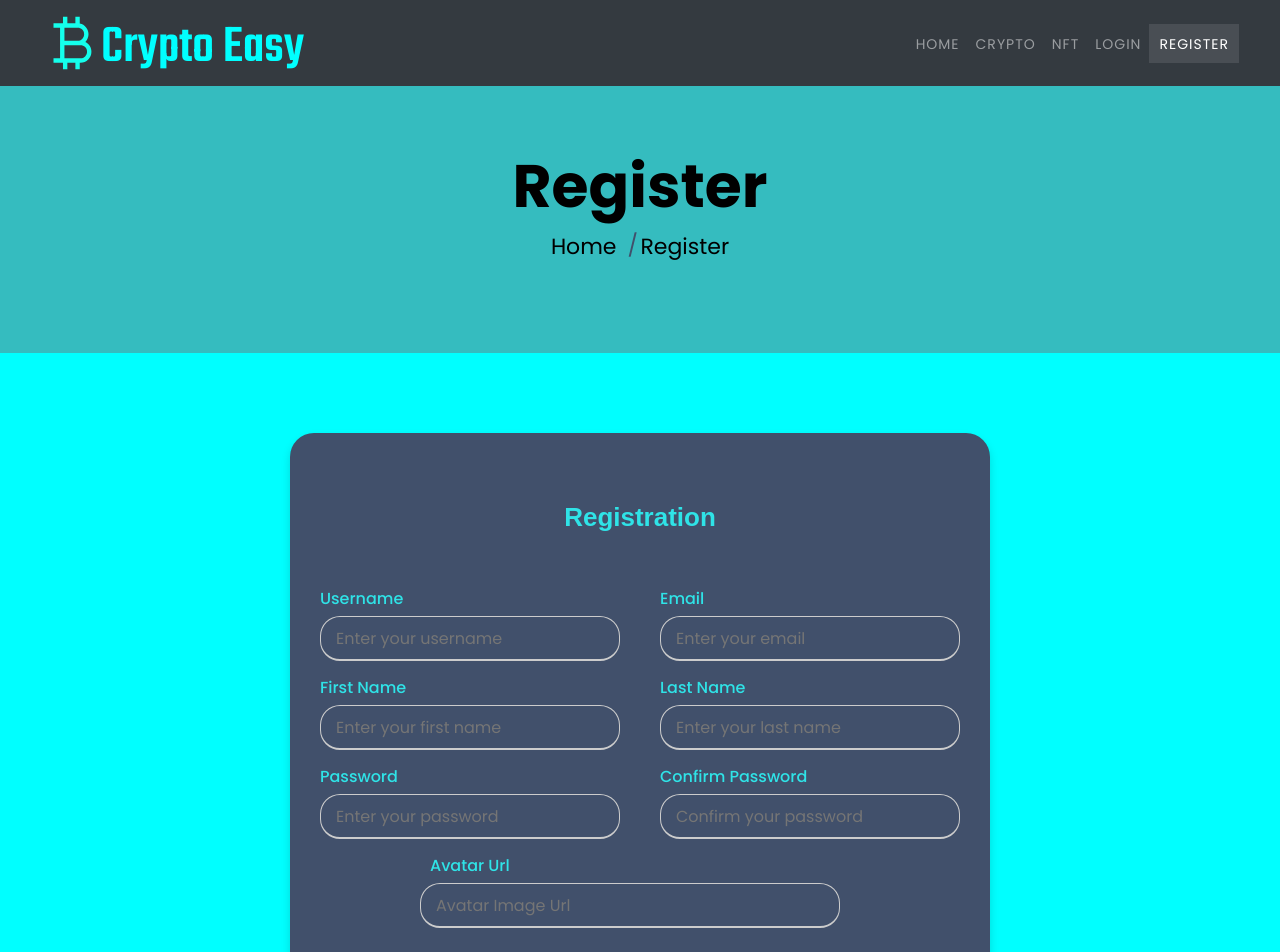
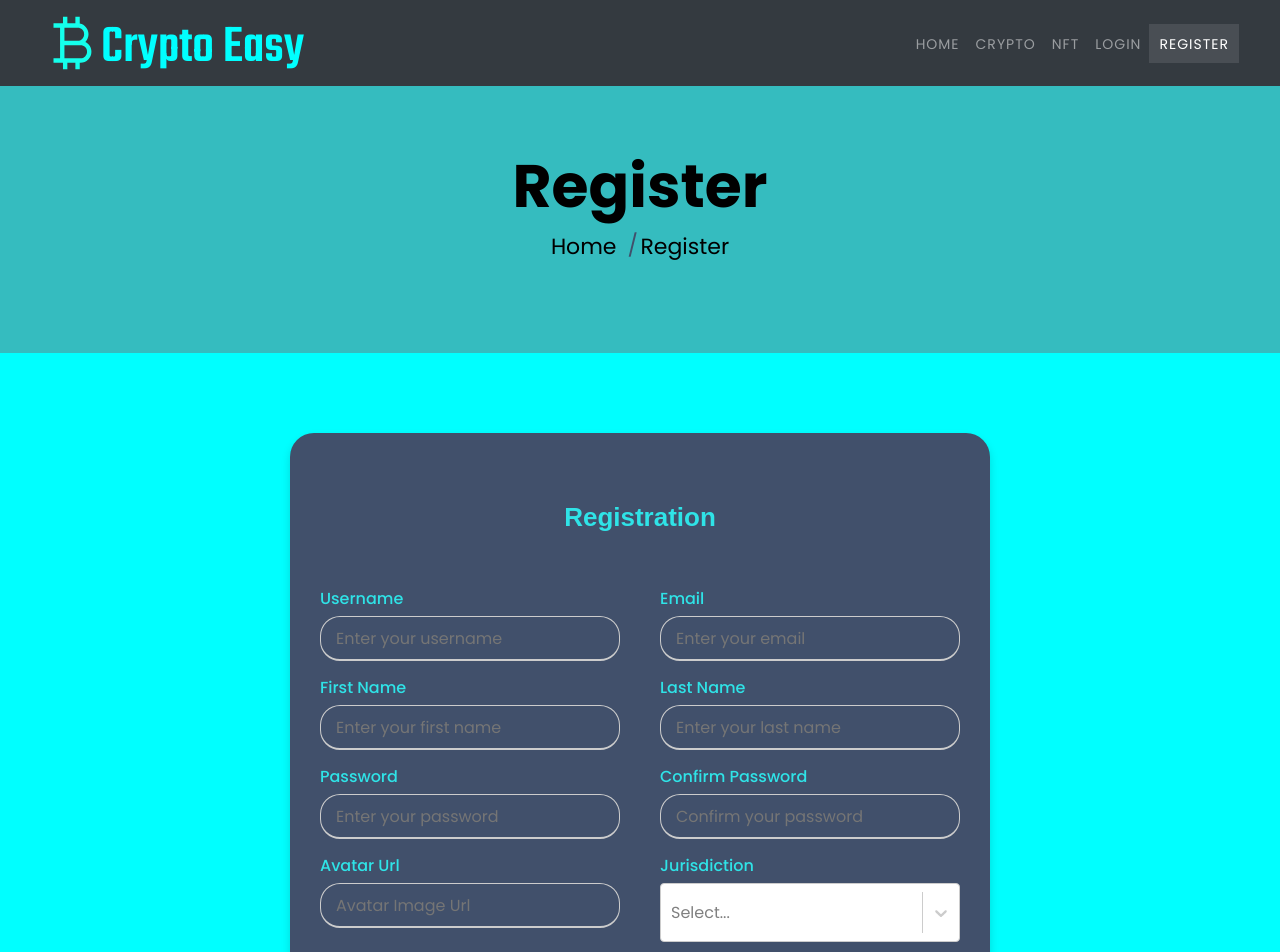
Before and after one commit to Mario1515/CryptoEasy, a React (Vite) app in the folder client/: page /register in a window 1280 px wide. Shown: the top 952 px of the page. Built offline with nearby package versions, Linux system fonts and the light colour scheme; no server answers.

Commit message:
Country Selector

```diff
--- a/client/package.json
+++ b/client/package.json
@@ -15,7 +15,8 @@
     "lodash.debounce": "^4.0.8",
     "react": "^18.2.0",
     "react-dom": "^18.2.0",
-    "react-router-dom": "^6.18.0"
+    "react-router-dom": "^6.18.0",
+    "react-select": "^5.8.0"
   },
   "devDependencies": {
     "@types/react": "^18.2.15",
--- a/client/src/components/User/Register/Register.css
+++ b/client/src/components/User/Register/Register.css
@@ -169,6 +169,7 @@ form .user-details .input-box{
   margin-left: 110px; /* Adjust the margin-left as needed */
 }
 
+
 input:-webkit-autofill,
 input:-webkit-autofill:hover,
 input:-webkit-autofill:focus,
--- a/client/src/components/User/Register/Register.jsx
+++ b/client/src/components/User/Register/Register.jsx
@@ -1,5 +1,6 @@
 import { useNavigate } from "react-router-dom";
-import {  useState } from "react";
+import { useState, useEffect } from "react"; // Import useEffect
+import Select from "react-select";
 import * as userService from "../../../services/userService";
 import { validateEmail, validateUrl } from "../../../services/userService";
 import { useAuthContext, withAuth } from "../../../context/AuthContext";
@@ -23,16 +24,43 @@ const Register = ({ auth }) => {
     setNotification(initialNotificationState)
   }
 
-  //Login Logic
   const { isAuthenticated } = useAuthContext();
   const navigate = useNavigate();
+
+  //Country Selector
+  const CountrySelector = () => {
+
+    const [countries, setCountries] = useState([]);
+    const [selectedCountry, setSelectedCountry] = useState(null);
+
+    useEffect(() => {
+      fetch(
+        "https://valid.layercode.workers.dev/list/countries?format=select&flags=true&value=code"
+      )
+        .then((response) => response.json())
+        .then((data) => {
+          setCountries(data.countries);
+          setSelectedCountry(data.userSelectValue);
+        });
+    }, []);
+
+    return (
+      <Select
+        options={countries}
+        value={selectedCountry}
+        onChange={(selectedOption) => setSelectedCountry(selectedOption)}
+        name="country"
+      />
+    );
+
+  };
 
   const onRegister = async (e) => {
     e.preventDefault()
 
     const formData = new FormData(e.target);
 
-    const { username, email, first_name, last_name, password, re_password, user_imageUrl } = Object.fromEntries(formData)
+    const { username, email, first_name, last_name, password, re_password, imageUrl, country } = Object.fromEntries(formData)
 
     //Validations
 
@@ -49,7 +77,11 @@ const Register = ({ auth }) => {
 			errors.push('Passwords do not match.')
 		}
 
-    let imageUrlValid = validateUrl(user_imageUrl);
+    if(country === "CA" || country === "CN" || country === "QA"){
+      errors.push('We are unable to onboard you due to legal reasons. Please contact us.')
+    }
+
+    let imageUrlValid = validateUrl(imageUrl);
     if (! imageUrlValid) {
 			errors.push('Image URL must be a valid URL.')
 		}
@@ -75,12 +107,11 @@ const Register = ({ auth }) => {
       last_name,
       password,
       re_password,
-      user_imageUrl
+      imageUrl
     }
 
     try {
       const authData = await userService.register(userData);
-
 
       setShowNotification(true)
 				setNotification({
@@ -137,8 +168,12 @@ const Register = ({ auth }) => {
                 <input type="password" name="re_password" placeholder="Confirm your password" required />
               </div>
               <div className="input-box">
-                <span className="details avatar-label">Avatar Url</span>
-                <input type="text" name="user_imageUrl" placeholder="Avatar Image Url" required />
+                <span className="details avatar">Avatar Url</span>
+                <input type="text" name="imageUrl" placeholder="Avatar Image Url" required />
+              </div>
+              <div className="input-box">
+                <span className="details country-label">Jurisdiction</span>
+                {CountrySelector()}
               </div>
             </div>
             <div className="button">
```
Also changed, not shown: 1 other file (tests, documents, lock files or other folders).
